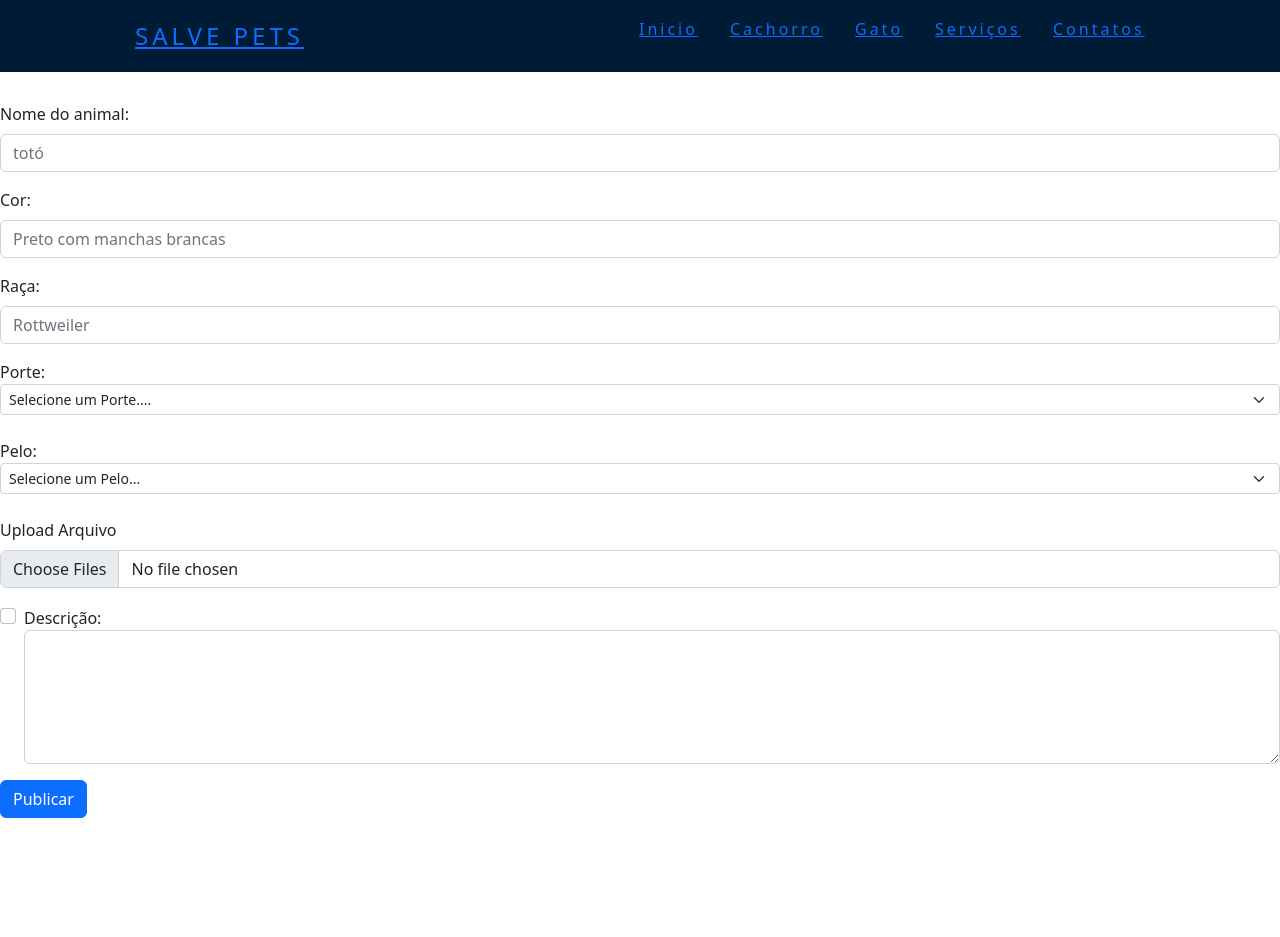
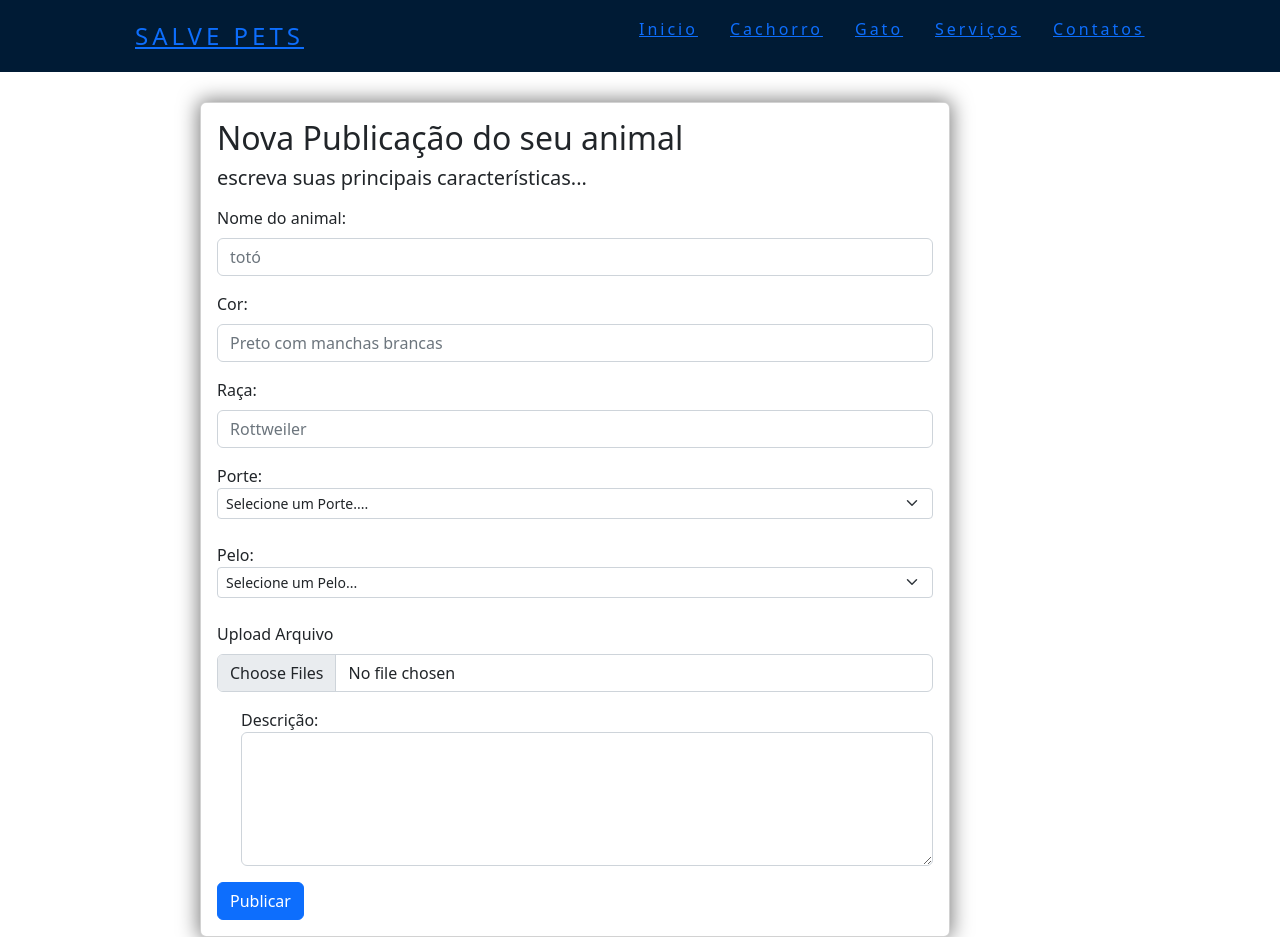
Before and after one commit to GuilhermeFriedrichS/Salve-Pet-Front, a React (Create React App) app: page /form in a window 1280 px wide. Before the commit the page ends 818 px from the top, so only its background shows below. Built offline with nearby package versions, Linux system fonts and the light colour scheme.

Commit message:
chore: refactoring form

```diff
--- a/src/components/form/index.jsx
+++ b/src/components/form/index.jsx
@@ -4,6 +4,10 @@ import "./styles.css";
 export default function Form() {
   return (
     <>
+      <div class="card">
+        <div class="card-body">
+          <h2 class="card-title">Nova Publicação do seu animal</h2>
+          <h5 class="card-text">escreva suas principais características...</h5>
           <form className="form-grup" action="/action_page.php">
             <div class="mb-3 mt-3">
               <label for="text" class="form-label">
@@ -75,13 +79,6 @@ export default function Form() {
               ></input>
             </div>
             <div class="form-check mb-3">
-          <label class="form-check-label">
-            <input
-              class="form-check-input"
-              type="checkbox"
-              name="remember"
-            ></input>
-          </label>
               <label for="comment">Descrição:</label>
               <textarea
                 class="form-control"
@@ -94,6 +91,8 @@ export default function Form() {
               Publicar
             </button>
           </form>
+        </div>
+      </div>
     </>
   );
 }
--- a/src/components/form/styles.css
+++ b/src/components/form/styles.css
@@ -1,3 +1,16 @@
-.form-grup {
+.card {
   margin-top: 8%;
+  width: 750px;
+  height: 0px;
+  display: flex;
+  position: relative;
+  left: 25vh;
+  box-shadow: 0px 0px 20px 2px rgba(0, 0, 0, 0.5);
+  display: flex;
+  border-radius: 50px;
 }
+.card-body {
+  align-items: center;
+  justify-content: center;
+  text-align: left;
+}
```
Lines whose indentation alone changed are shown as unchanged.
